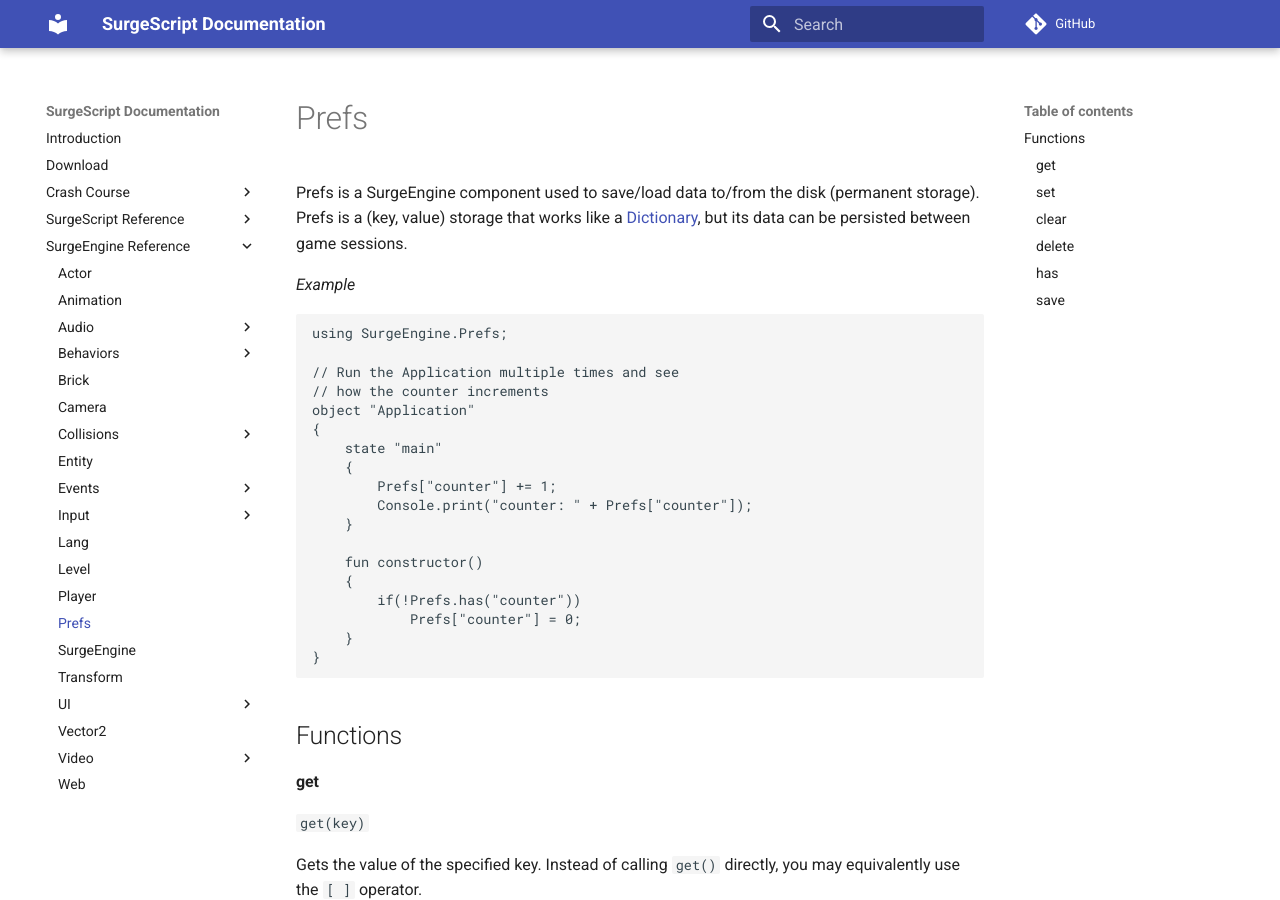
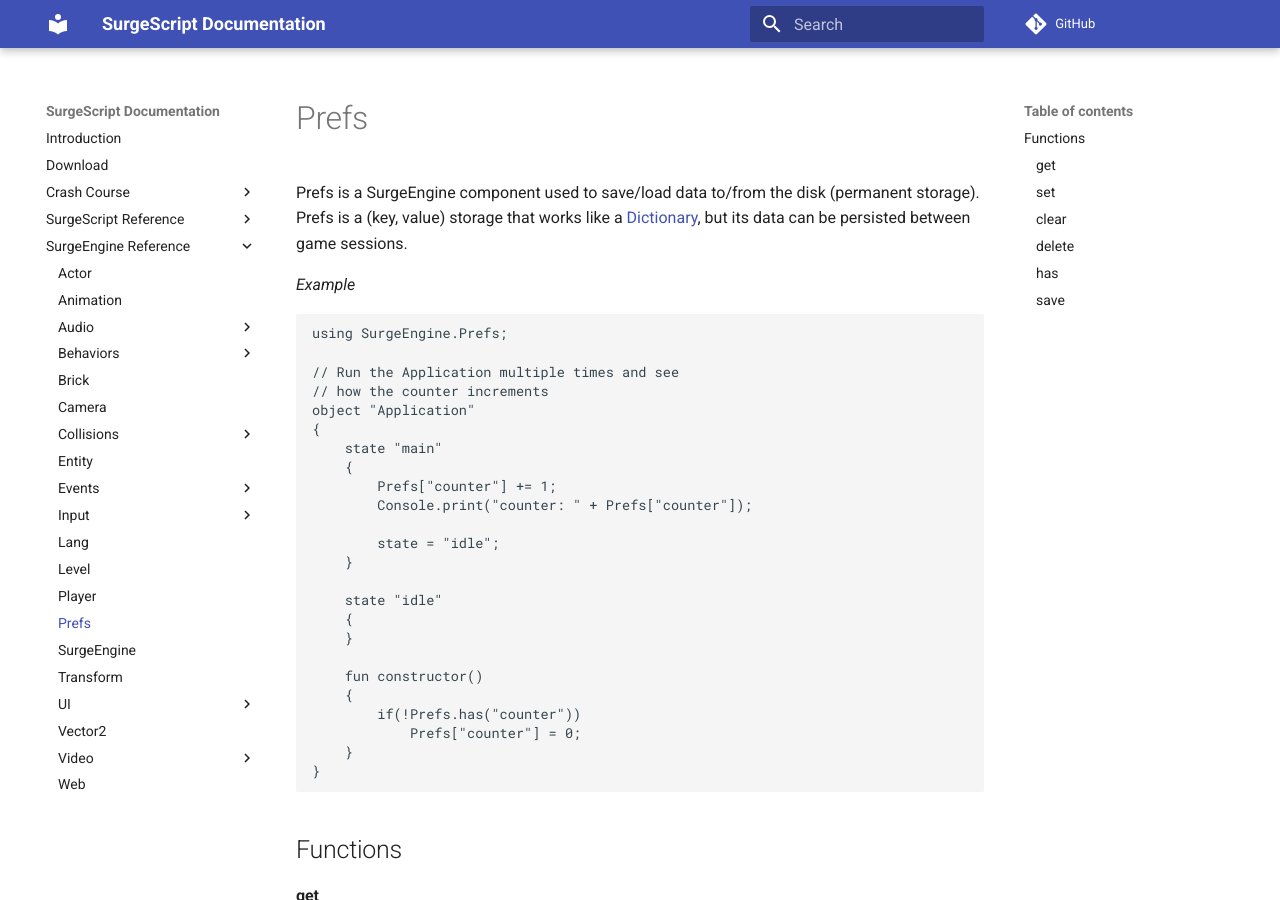
Before and after one commit to alemart/surgescript, an MkDocs documentation site: the page built from docs/engine/prefs.md, in a window 1280 px wide and 900 px high. Built offline with MkDocs 1.6.1 and Material for MkDocs 9.7.7, drawn with Linux system fonts in a browser that asks for light colours; comment, search, counter and statistics services are not loaded.

Commit message:
Update example

```diff
--- a/docs/engine/prefs.md
+++ b/docs/engine/prefs.md
@@ -15,6 +15,12 @@
     {
         Prefs["counter"] += 1;
         Console.print("counter: " + Prefs["counter"]);
+
+        state = "idle";
+    }
+
+    state "idle"
+    {
     }
 
     fun constructor()
```
